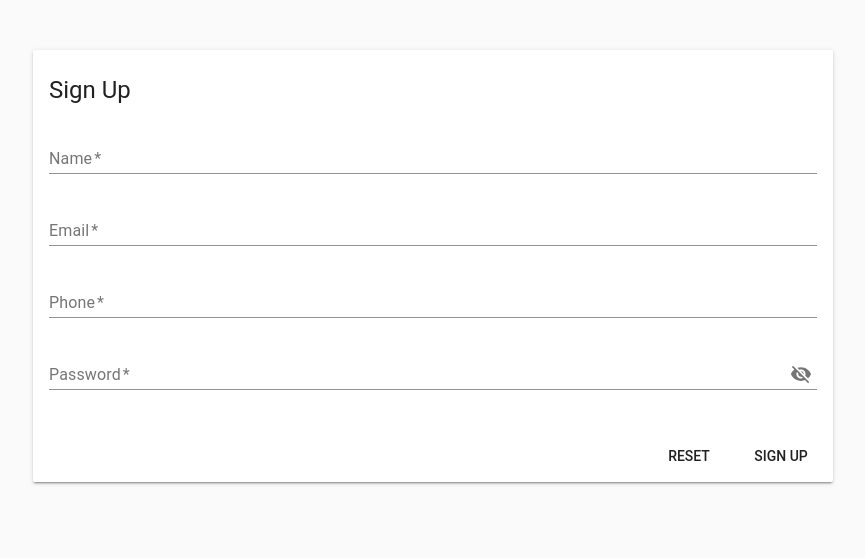
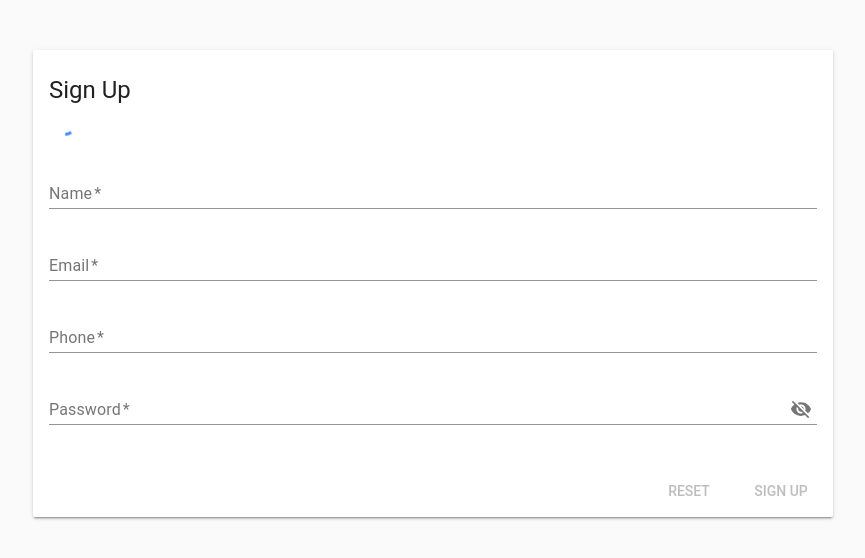
Before and after one commit to parth-chhabra/login, a Vue app: page /signup in a window 1280 px wide. Both pictures are taken after a click on the button "SIGN UP". Shown: the top 558 px of the page, without its empty margins (207-1072 px from the left). Built offline with nearby package versions, Linux system fonts and the light colour scheme; no server answers.

Commit message:
signup request handled

```diff
--- a/src/components/SignUp.vue
+++ b/src/components/SignUp.vue
@@ -3,6 +3,12 @@
         <md-card md-with-hover>
             <md-card-header>
                 <div class="md-title">{{ verify ? 'Verification': 'Sign Up' }}</div>
+                <md-progress-spinner
+                    v-if="loading"
+                    :md-diameter="30"
+                    :md-stroke="3"
+                    md-mode="indeterminate">
+                </md-progress-spinner>
             </md-card-header>
 
             <md-card-content>
@@ -38,10 +44,22 @@
                 md-persistent>
                 <span>Account with email or phone already exists</span>
             </md-snackbar>
+            <md-snackbar
+                md-position="center"
+                :md-active.sync="retry"
+                md-persistent>
+                <span>Something messed up! Please Retry</span>
+            </md-snackbar>
+            <md-snackbar
+                md-position="center"
+                :md-active.sync="wrong"
+                md-persistent>
+                <span>Wrong OTP entered</span>
+            </md-snackbar>
 
             <md-card-actions>
-                <md-button @click="reset" v-if="!verify">Reset</md-button>
-                <md-button @click="signUp">{{ verify ? 'Verify' : 'Sign Up' }}</md-button>
+                <md-button class="md-accent" @click="reset" v-if="!verify" :disabled="loading">Reset</md-button>
+                <md-button class="md-primary" @click="signUp" :disabled="loading">{{ verify ? 'Verify' : 'Sign Up' }}</md-button>
             </md-card-actions>
         </md-card>
     </div>
@@ -63,6 +81,9 @@ export default {
             },
             verify: false,
             exists: false,
+            retry: false,
+            wrong: false,
+            loading: false,
         };
     },
     methods: {
@@ -74,17 +95,28 @@ export default {
             this.user.otp = '';
         },
         signUp() {
+            this.loading = true;
             axios.post('/signup', this.user).then((res) => {
-                if (res.data === 'verify') {
+                if (res.data.type === 'verify') {
                     this.verify = true;
                 }
-                if (res.data === 'exists') {
+                if (res.data.type === 'exists') {
                     this.exists = true;
                 }
+                if (res.data.type === 'retry') {
+                    this.retry = true;
+                }
+                if (res.data.type === 'wrong') {
+                    this.wrong = true;
+                }
+                if (res.data.type === 'redirect') {
+                    this.$router.push('/me');
+                }
+                this.loading = false;
             })
             .catch((err) => {
                 console.error(err);
-            })
+            });
         },
     }
 }
```
